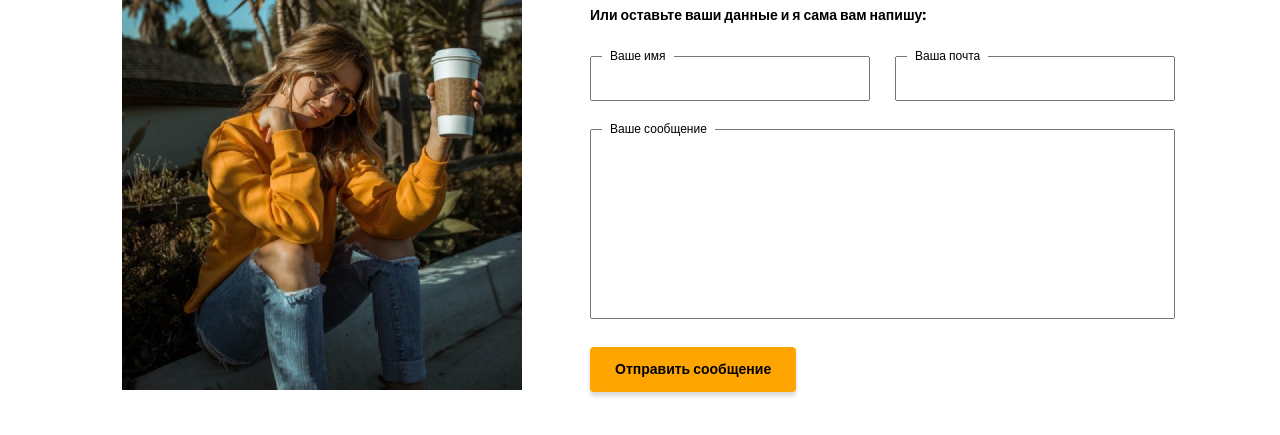
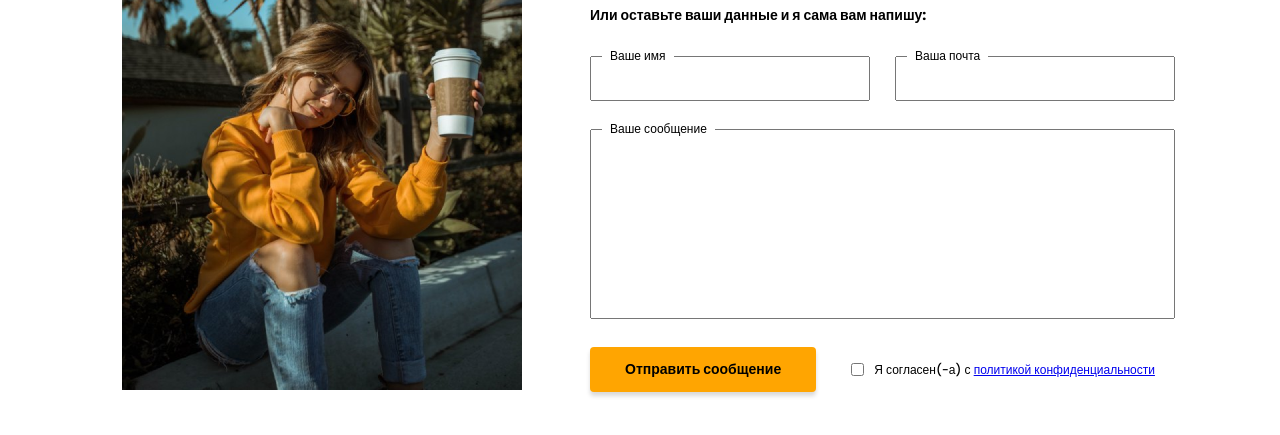
Before and after one commit to KimIlia91/Portfolio, a website: page src/index.html in a window 1280 px wide. Shown: the part 4873-5308 px from the top of the page. Drawn offline with Linux system fonts and the light colour scheme.

Commit message:
added policy link

```diff
--- a/src/index.html
+++ b/src/index.html
@@ -443,18 +443,22 @@
                     <form action="#" class="contacts__form">
                         <div class="contacts__input">
                             <label for="name">Ваше имя</label>
-                            <input name="name" id="name" type="text">
+                            <input required name="name" id="name" type="text">
                         </div>
                         <div class="contacts__input">
-                            <label for="email">Ваша почта</label>
-                            <input name="email" id="email" type="email">
+                            <label  for="email">Ваша почта</label>
+                            <input required name="email" id="email" type="email">
                         </div>
                         <div class="contacts__textarea">
                             <label for="text">Ваше сообщение</label>
                             <textarea name="text" id="text"></textarea>
                         </div>
-                        <div>
+                        <div class="contacts__triggers">
                             <button class="btn contacts__btn">Отправить сообщение</button>
+                            <div class="contacts__pocily">
+                                <input required type="checkbox">
+                                <span>Я согласен(-а) с <a href="/policy.html">политикой конфиденциальности</a></span>
+                            </div>
                         </div>
                     </form>
                 </div>
--- a/src/sass/blocks/_contacts.scss
+++ b/src/sass/blocks/_contacts.scss
@@ -55,6 +55,22 @@
             margin-bottom: 0;
         }
     }
+    &__triggers {
+        grid-column: 1 / 3;
+        display: grid;
+        grid-template-columns: repeat(2, auto);
+        align-items: center;
+        column-gap: 35px;
+    }
+    &__pocily {
+        font-size: 12px;
+        line-height: 14px;
+        display: flex;
+        align-items: center;
+        input {
+            margin-right: 10px;
+        }
+    }
     &__input {
         position: relative;
         input {
```
Also changed, not shown: src/policy.html (added, +11 -0 lines), src/css/style.min.css.
